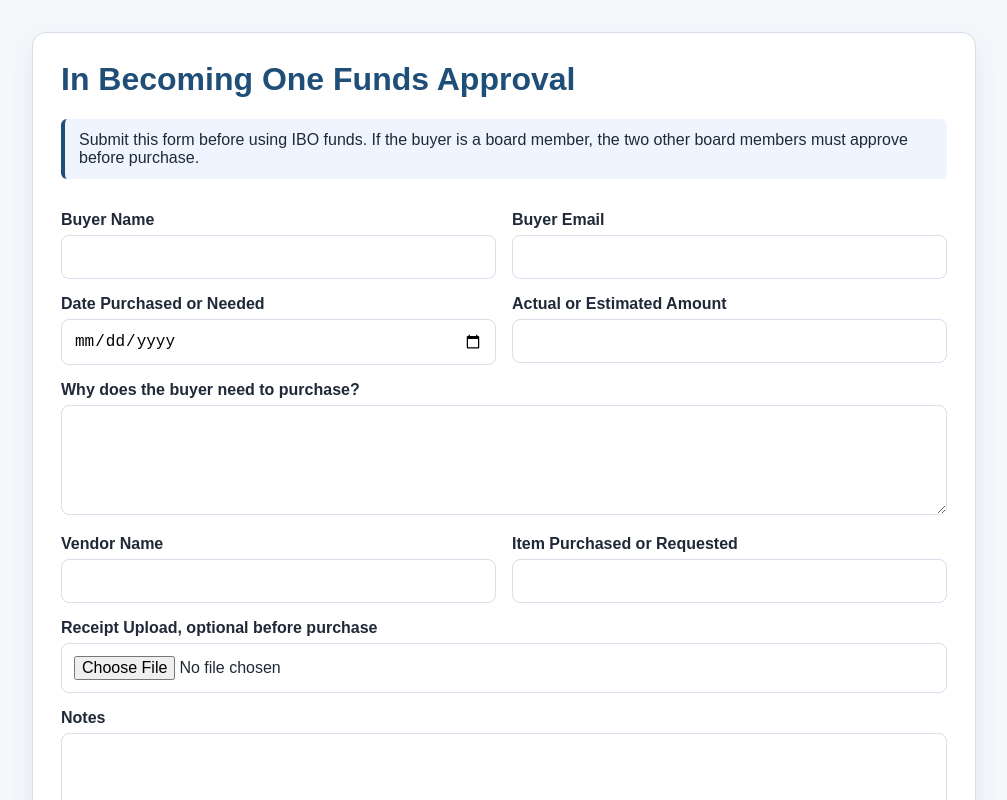
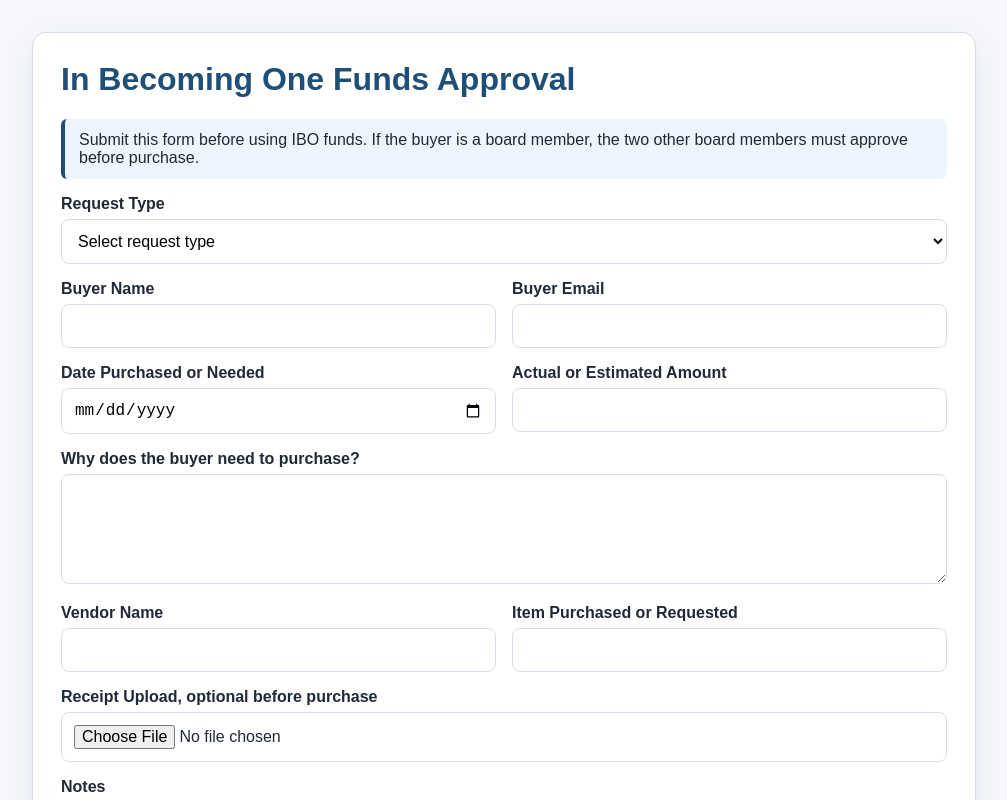
Before and after one commit to JamesJones4301/IBO-Funds-Purchase, a Next.js app: page / in a window 1280 px wide. Shown: the top 800 px of the page, without its empty margins (136-1143 px from the left). Built offline with nearby package versions, Linux system fonts and the light colour scheme.

Commit message:
Add request type dropdown to purchase form

```diff
--- a/app/page.tsx
+++ b/app/page.tsx
@@ -44,6 +44,14 @@ export default function HomePage() {
         {status === 'error' && <p className="error">{message}</p>}
 
         <form id="requestForm" action={submitRequest}>
+          <label htmlFor="requestType">Request Type</label>
+          <select id="requestType" name="requestType" required defaultValue="">
+            <option value="" disabled>Select request type</option>
+            <option value="New Request">New Request</option>
+            <option value="Receipt Submission">Receipt Submission</option>
+            <option value="Reimbursement">Reimbursement</option>
+          </select>
+
           <div className="row">
             <div>
               <label htmlFor="buyerName">Buyer Name</label>
```
